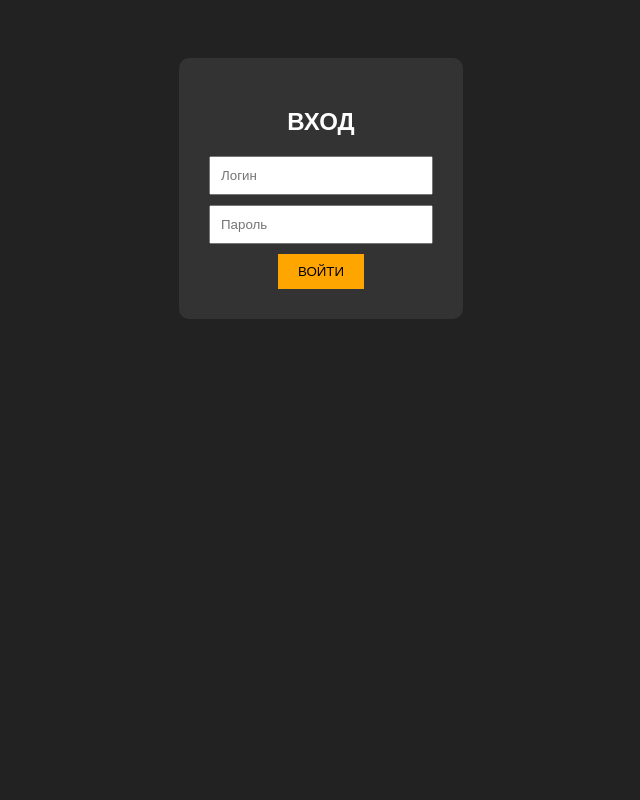
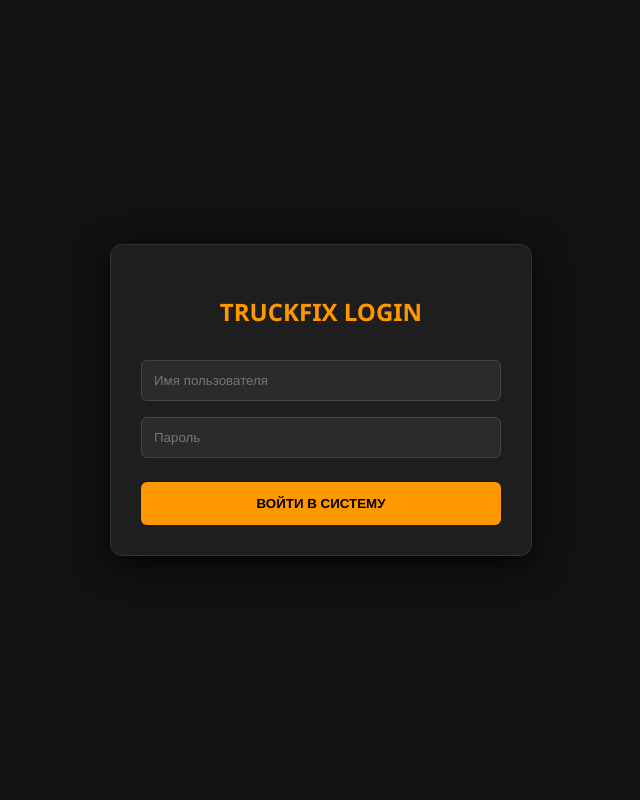
Before and after one commit to OlehKiriiatov/TruckFix, a Django app: page /accounts/login/ in a window 1280 px wide. Shown: the whole page, without its empty margins (319-959 px from the left). Run offline with Django 4.2, Linux system fonts and the light colour scheme.

Commit message:
fix user_login

```diff
--- a/Order/templates/registration/login.html
+++ b/Order/templates/registration/login.html
@@ -1,30 +1,87 @@
 <!DOCTYPE html>
-<html>
+<html lang="ru">
 <head>
     <meta charset="UTF-8">
-    <title>Вход</title>
+    <meta name="viewport" content="width=device-width, initial-scale=1.0">
+    <title>Вход в систему | TruckFix</title>
     <style>
-        body { background: #222; color: white; font-family: sans-serif; text-align: center; padding-top: 50px; }
-        .login-box { display: inline-block; background: #333; padding: 30px; border-radius: 10px; }
-        input { display: block; margin: 10px auto; padding: 10px; width: 200px; }
-        button { padding: 10px 20px; background: orange; border: none; cursor: pointer; }
-        .err { color: red; }
+        body {
+            background-color: #121212;
+            color: #ffffff;
+            font-family: 'Segoe UI', Arial, sans-serif;
+            display: flex;
+            justify-content: center;
+            align-items: center;
+            height: 100vh;
+            margin: 0;
+        }
+        .login-card {
+            background: #1e1e1e;
+            padding: 30px;
+            border-radius: 12px;
+            box-shadow: 0 8px 32px rgba(0,0,0,0.8);
+            width: 100%;
+            max-width: 360px;
+            border: 1px solid #333;
+        }
+        h2 {
+            text-align: center;
+            color: #ff9800;
+            margin-bottom: 24px;
+            text-transform: uppercase;
+        }
+        input {
+            width: 100%;
+            padding: 12px;
+            margin: 8px 0;
+            border-radius: 6px;
+            border: 1px solid #444;
+            background: #2b2b2b;
+            color: white;
+            box-sizing: border-box;
+        }
+        button {
+            width: 100%;
+            padding: 14px;
+            background-color: #ff9800;
+            color: #000;
+            border: none;
+            border-radius: 6px;
+            font-weight: bold;
+            cursor: pointer;
+            margin-top: 16px;
+        }
+        .error-msg {
+            color: #ff5252;
+            background: rgba(255, 82, 82, 0.1);
+            padding: 10px;
+            border-radius: 4px;
+            margin-bottom: 15px;
+            text-align: center;
+            font-size: 14px;
+        }
     </style>
 </head>
 <body>
-    <div class="login-box">
-        <h2>ВХОД</h2>
+
+    <div class="login-card">
+        <h2>TruckFix Login</h2>
+
+        <!-- Форма отправляет данные на тот же URL методом POST -->
         <form method="POST">
-            {% csrf_token %}
+            {% csrf_token %} <!-- Обязательный тег защиты Django -->
 
             {% if error %}
-                <p class="err">{{ error }}</p>
+                <div class="error-msg">{{ error }}</div>
             {% endif %}
 
-            <input type="text" name="username" placeholder="Логин" required>
+            <!-- Атрибуты name="username" и name="password" критически важны для views.py -->
+            <input type="text" name="username" placeholder="Имя пользователя" required>
             <input type="password" name="password" placeholder="Пароль" required>
-            <button type="submit">ВОЙТИ</button>
+
+            <button type="submit">ВОЙТИ В СИСТЕМУ</button>
         </form>
     </div>
+
 </body>
 </html>
```
Also changed, not shown: Order/views.py (+5 -19 lines).
